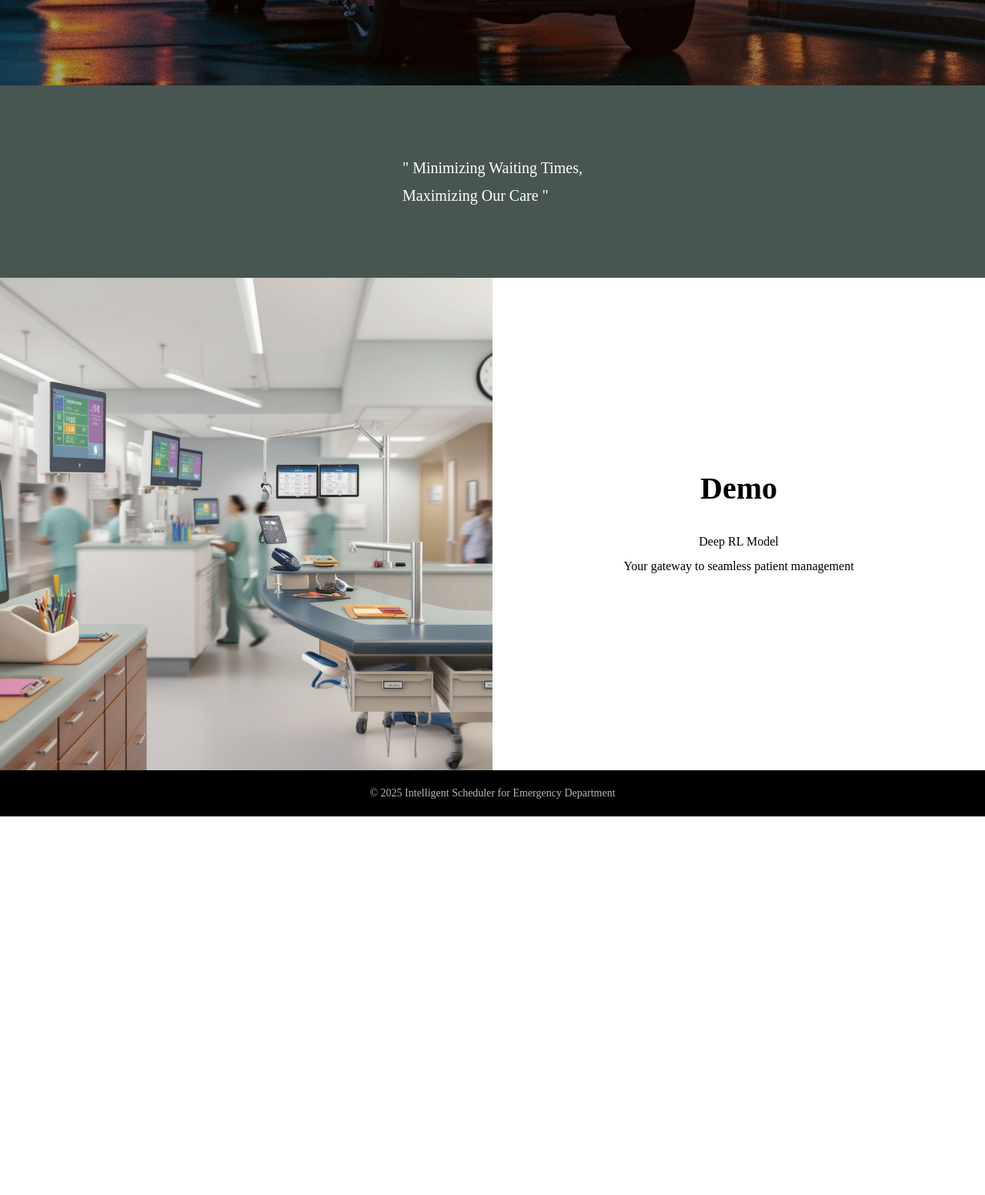
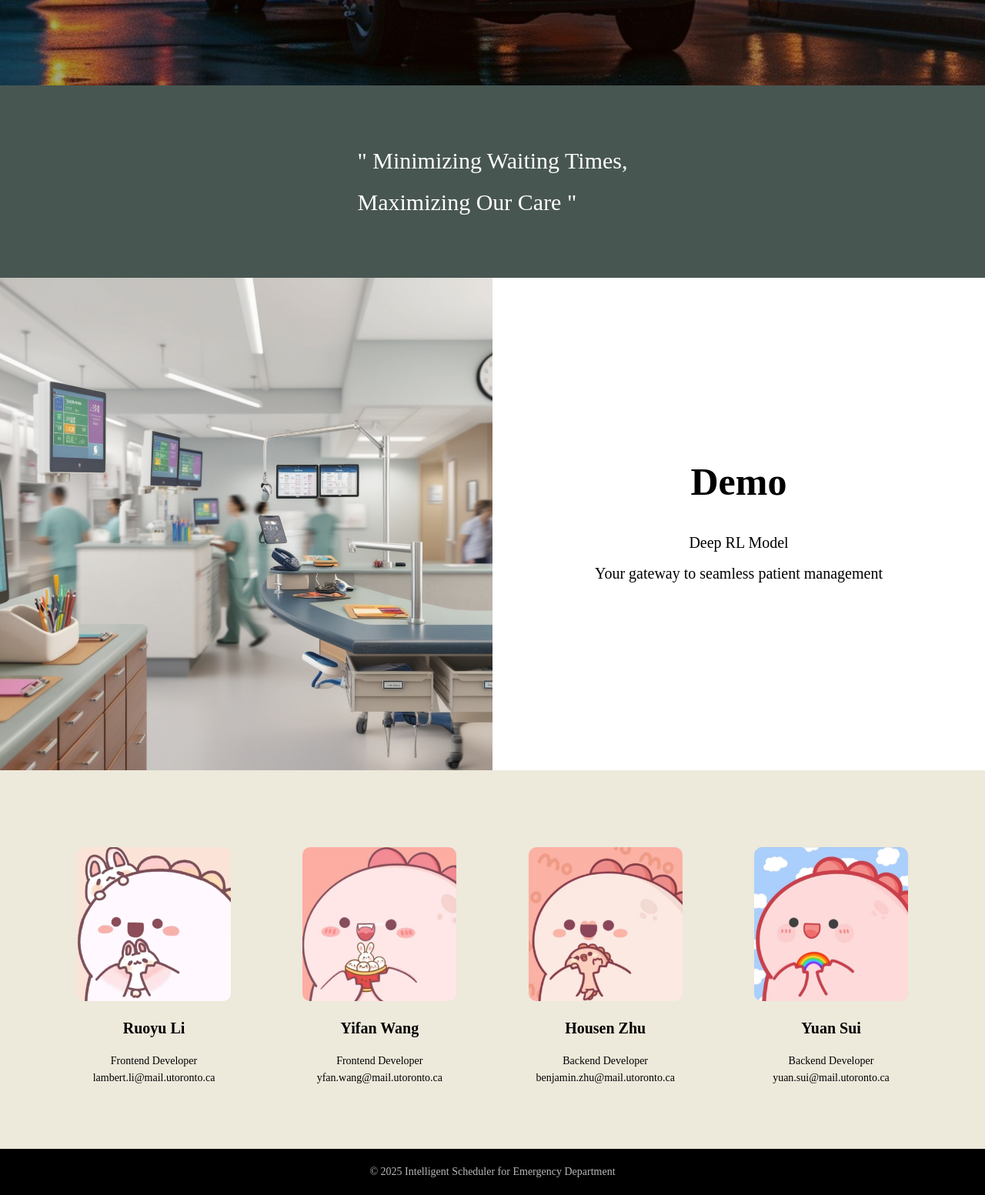
Before and after one commit to wang2653/Building-an-Intelligent-Job-Scheduler-for-Optimized-Request-Assignment, a Python web app: template templates/index.html in a window 1280 px wide; the page is wider, and only the part inside the window is pictured. Shown: the part 649-2202 px from the top of that part at 77% size. Before the commit the page ends 1710 px from the top of that part, so only its background shows below. Run offline with Jinja, Linux system fonts and the light colour scheme; the template is opened without the code that fills it, so the values that code supplies are empty.

```diff
--- a/static/style.css
+++ b/static/style.css
@@ -1,6 +1,9 @@
 * {
     padding: 0;
     margin: 0;
+}
+html {
+    scroll-behavior: smooth;
 }
 header {
     background-color: #231c1a;
@@ -67,7 +70,7 @@ header a:hover {
     display: flex;
     justify-content: center;
     align-items: center;
-    font-size: 20px;
+    font-size: 30px;
     line-height: 1.8em;
 }
 footer {
@@ -94,10 +97,34 @@ footer {
     justify-content: center;
 }
 .demo_message h2{
-    font-size: 40px;
+    font-size: 50px;
     margin-bottom: 30px;
 }
 .demo_message p {
+    font-size: 20px;
     text-align: center;
     line-height: 2em;
 }
+.contact {
+    display: flex;
+    background-color: #ede9db;
+    justify-content: space-between;
+    padding: 100px 100px 80px;
+}
+.contact div {
+    width: 200px;
+    text-align: center;
+}
+.contact img {
+    width: 100%;
+    height: 200px;
+    border-radius: 10px;
+}
+.contact h3 {
+    font-size: 20px;
+    margin: 20px 0;
+}
+.contact p {
+    font-size: 14px;
+    line-height: 1.6em;
+}
--- a/templates/index.html
+++ b/templates/index.html
@@ -13,7 +13,7 @@
     <ul>
         <li><a href="#">Home</a></li>
         <li><a href="#">About</a></li>
-        <li><a href="#">Contact</a></li>
+        <li><a href="#contact">Contact</a></li>
         <li><a href="#">Login</a></li>
     </ul>
     </nav>
@@ -35,6 +35,29 @@
     <p>Deep RL Model <br> Your gateway to seamless patient management</p>
     </div>
     </section>
+
+    <section id="contact" class="contact">
+        <div>
+            <img src="../static/momo1.jpeg" alt="Ruoyu's Photo">
+            <h3>Ruoyu Li</h3>
+            <p>Frontend Developer <br> lambert.li@mail.utoronto.ca</p>
+        </div>
+        <div>
+            <img src="../static/momo2.jpeg" alt="Yifan's Photo">
+            <h3>Yifan Wang</h3>
+            <p>Frontend Developer <br> yfan.wang@mail.utoronto.ca</p>
+        </div>
+        <div>
+            <img src="../static/momo3.jpeg" alt="Housen's Photo">
+            <h3>Housen Zhu</h3>
+            <p>Backend Developer <br> benjamin.zhu@mail.utoronto.ca</p>
+        </div>
+        <div>
+            <img src="../static/momo4.jpeg" alt="Yuan's Photo">
+            <h3>Yuan Sui</h3>
+            <p>Backend Developer <br> yuan.sui@mail.utoronto.ca</p>
+        </div>
+    </section>
     </main>
     <footer>
         <p>&copy; 2025 Intelligent Scheduler for Emergency Department</p>
```
Also changed, not shown: static/momo1.jpeg (added), static/momo2.jpeg (added), static/momo3.jpeg (added), static/momo4.jpeg (added).
